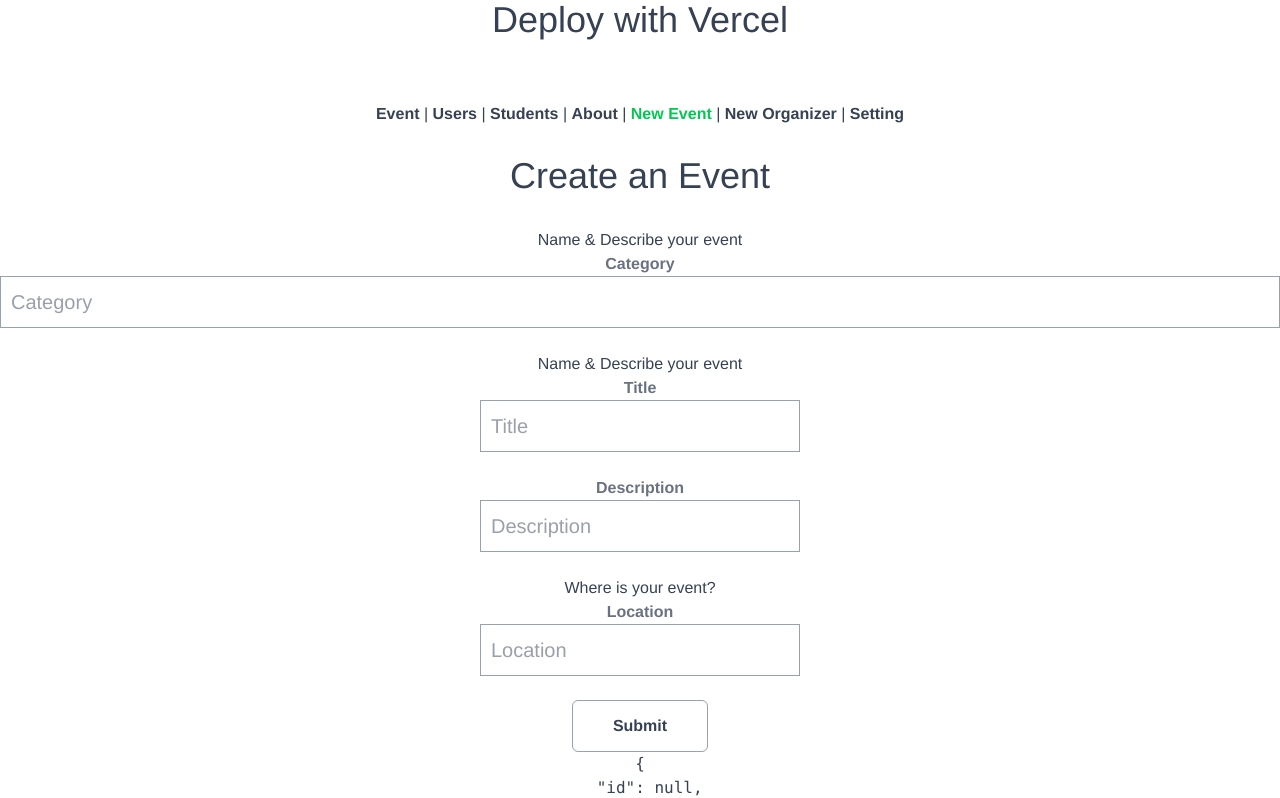
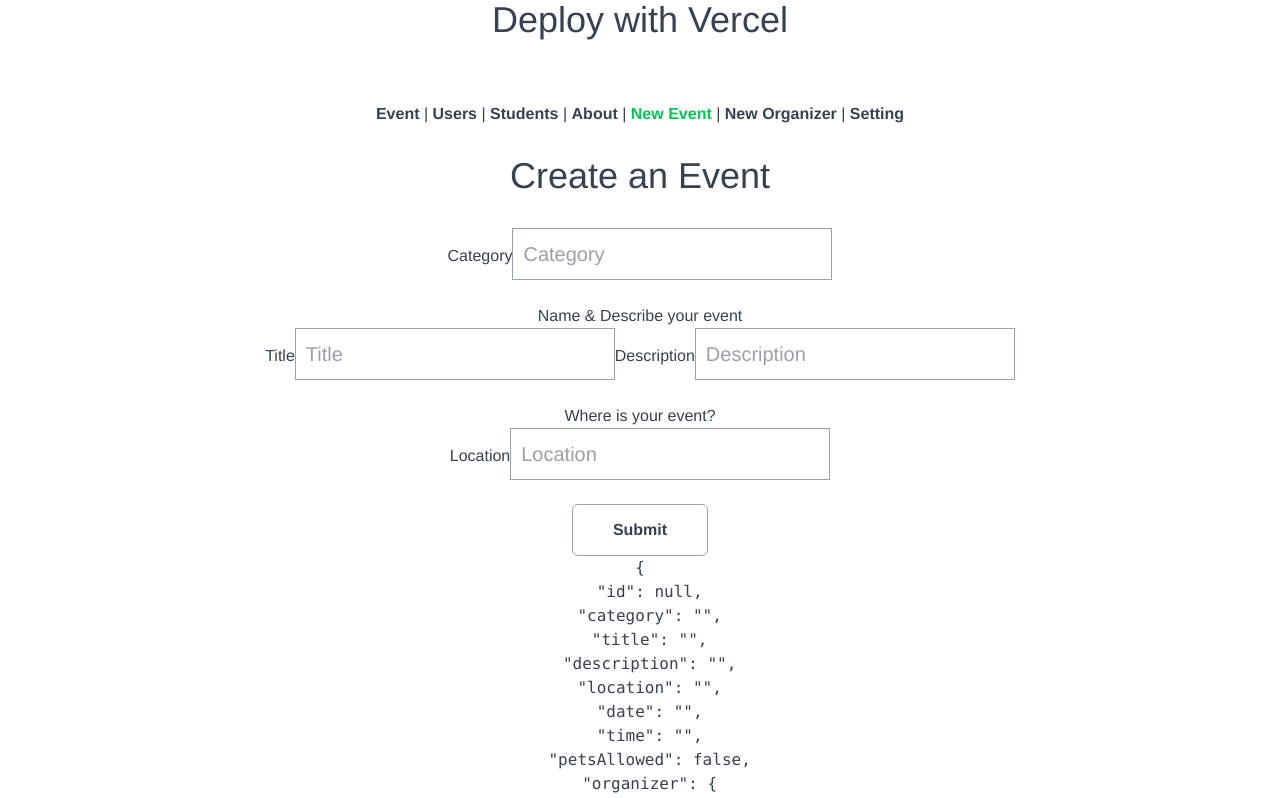
Before and after one commit to collapseeee/331-frontend, a Vue app: page /add-event in a window 1280 px wide. Shown: the top 798 px of the page. Built offline with nearby package versions, Linux system fonts and the light colour scheme; the HTML template or start-up script is replaced by a standard one.

Commit message:
Lab08-task 5: add base input component

```diff
--- /dev/null
+++ b/src/components/BaseInput.vue
@@ -0,0 +1,15 @@
+<script setup lang="ts">
+const modelValue = defineModel();
+interface BaseInputProps {
+  label: string;
+}
+const props = withDefaults(defineProps<BaseInputProps>(), {
+  label: ''
+});
+</script>
+
+<template>
+  <label v-if="label">{{ label }}</label>
+  <input class="h-13 w-1/4 px-2.5 text-xl border border-gray-400 focus:border-emerald-500 focus:outline-none mb-6" v-bind="$attrs"
+    v-model="modelValue" :placeholder="label" />
+</template>
--- a/src/views/event/EventFormView.vue
+++ b/src/views/event/EventFormView.vue
@@ -1,6 +1,7 @@
 <script setup lang="ts">
 import EventService from '@/services/EventService';
 import { useMessageStore } from '@/stores/message';
+import BaseInput from '@/components/BaseInput.vue';
 import type { Event } from '@/types';
 import { ref } from 'vue';
 import { useRouter } from 'vue-router';
@@ -41,19 +42,14 @@
   <div>
     <h1>Create an Event</h1>
     <form @submit.prevent="saveEvent()">
-      <h3>Name & Describe your event</h3>
-      <label class="block text-gray-500 font-bold">Category</label>
-      <input v-model="event.category" type="text" placeholder="Category" class="h-13 w-full px-2.5 text-xl border border-gray-400 focus:border-emerald-500 focus:outline-none mb-6" />
+      <BaseInput v-model="event.category" label="Category" />
 
       <h3>Name & Describe your event</h3>
-      <label class="block text-gray-500 font-bold">Title</label>
-      <input v-model="event.title" type="text" placeholder="Title" class="h-13 w-1/4 px-2.5 text-xl border border-gray-400 focus:border-emerald-500 focus:outline-none mb-6" />
-      <label class="block text-gray-500 font-bold">Description</label>
-      <input v-model="event.description" type="text" placeholder="Description" class="h-13 w-1/4 px-2.5 text-xl border border-gray-400 focus:border-emerald-500 focus:outline-none mb-6" />
+      <BaseInput v-model="event.title" label="Title" />
+      <BaseInput v-model="event.description" label="Description" />
 
       <h3>Where is your event?</h3>
-      <label class="block text-gray-500 font-bold">Location</label>
-      <input v-model="event.location" type="text" placeholder="Location" class="h-13 w-1/4 px-2.5 text-xl border border-gray-400 focus:border-emerald-500 focus:outline-none mb-6" />
+      <BaseInput v-model="event.location" label="Location" />
 
       <button class="flex w-fit mx-auto items-center justify-center h-13 px-10 rounded-md font-semibold whitespace-nowrap border border-gray-400 focus:border-emerald-500 transition-all duration-200 ease-linear hover:scale-105 hover:border-emerald-500 hover:shadow-lg active:scale-100 focus:outline-none" type="submit">Submit</button>
     </form>
```
